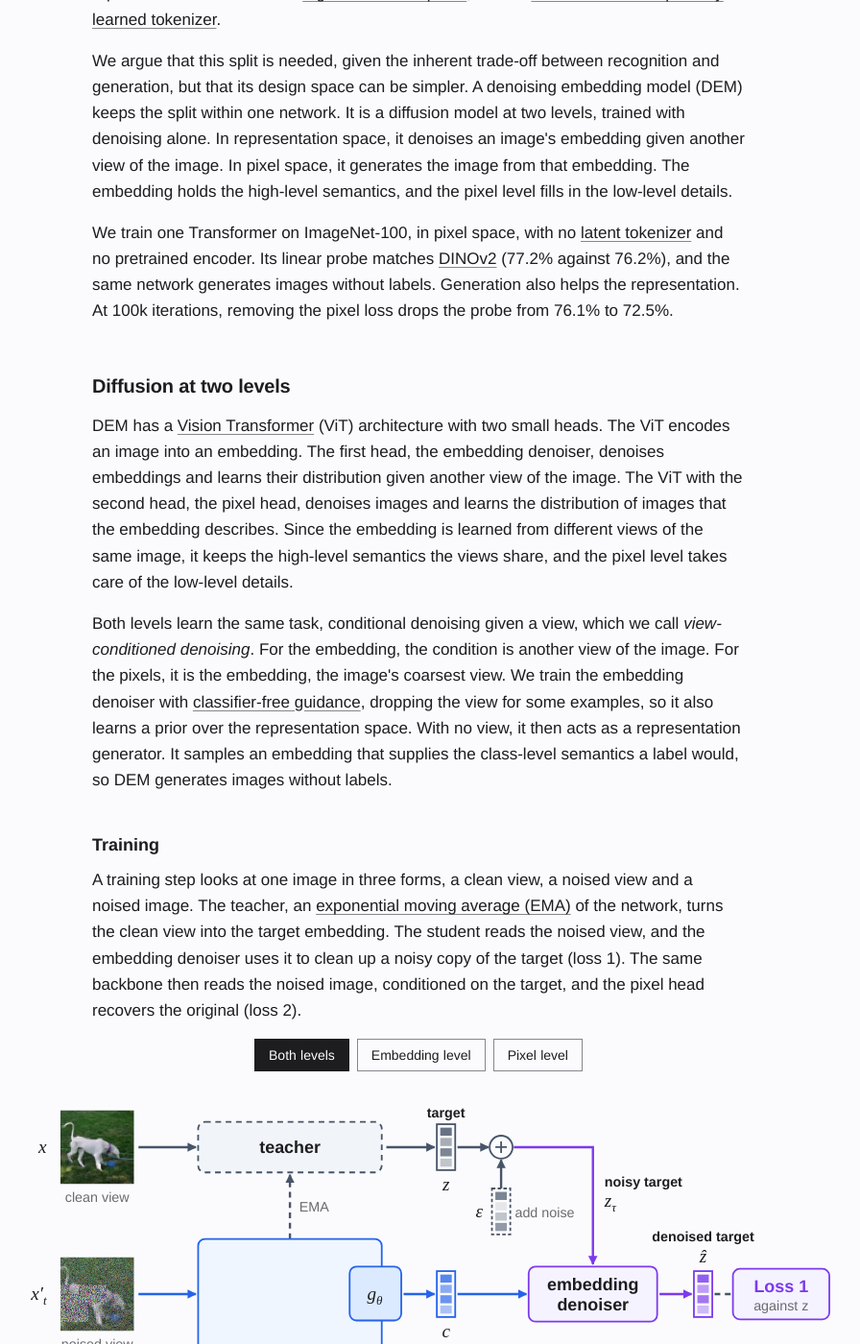
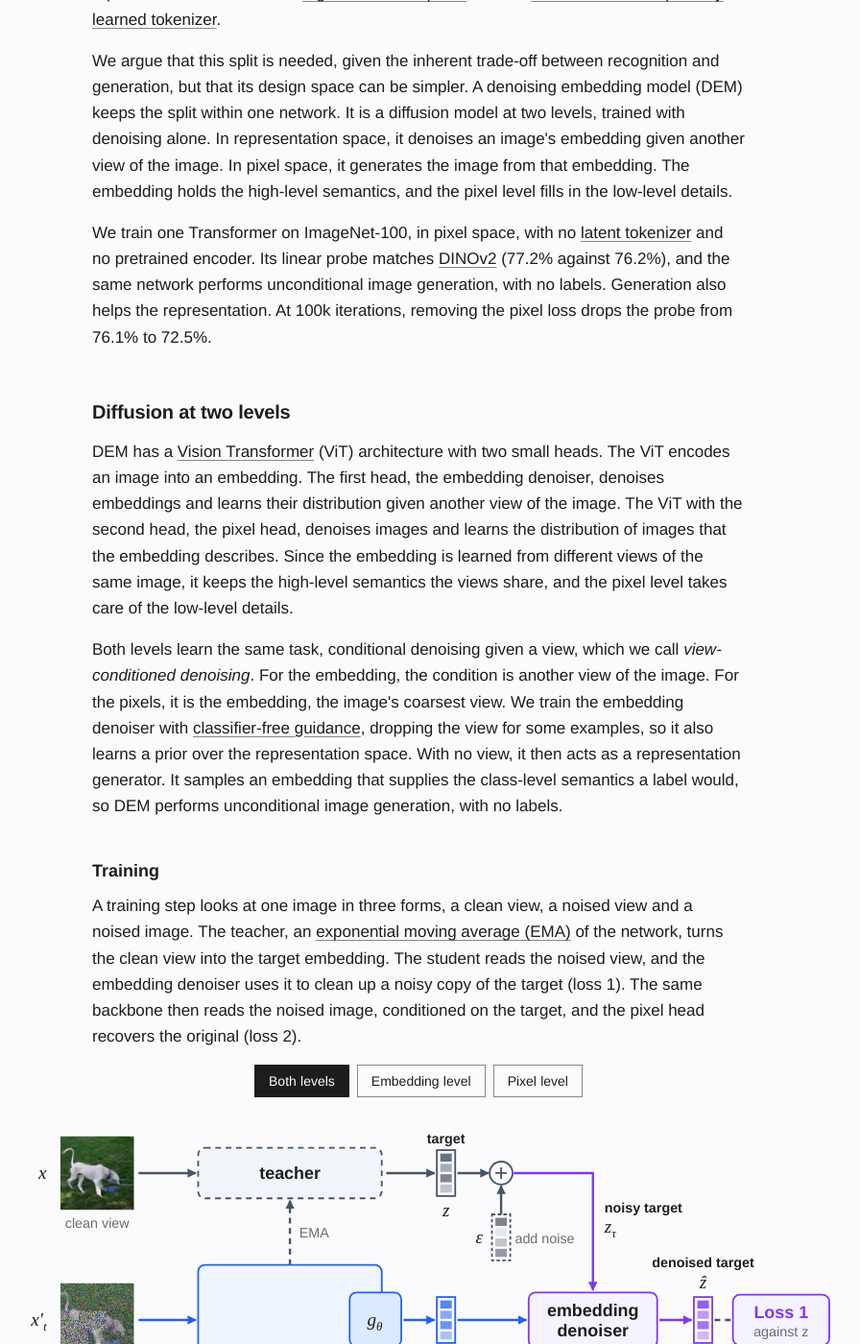
Before and after one commit to rabiulcste/rabiulcste.github.io, a Jekyll site: the page built from dem-denoising-embeddings/index.html, in a window 1280 px wide and 1400 px high, scrolled down 1367 px. Shown: the whole window at 96% size, without its empty margins (204-1100 px from the left). Built offline with Jekyll 4.4.1, drawn with Linux system fonts in a browser that asks for light colours.

Commit message:
DEM page: name unconditional generation

```diff
--- a/dem-denoising-embeddings/index.html
+++ b/dem-denoising-embeddings/index.html
@@ -255,13 +255,13 @@ bibtex: |
 <section class="intro">
     <p>Generative models learn representations that still trail those of self-supervised methods. The reason lies in what they have to encode. A model that has to redraw an image must keep its low-level details, down to the exact shade of the grass and where the frame cuts off, while a recognizer needs only the high-level semantics. So most methods learn a representation first and build <a href="https://arxiv.org/abs/2312.03701">a generator on top of it</a>, or train <a href="https://arxiv.org/abs/2211.09117">one model on a separately learned tokenizer</a>.</p>
     <p>We argue that this split is needed, given the inherent trade-off between recognition and generation, but that its design space can be simpler. A denoising embedding model (DEM) keeps the split within one network. It is a diffusion model at two levels, trained with denoising alone. In representation space, it denoises an image's embedding given another view of the image. In pixel space, it generates the image from that embedding. The embedding holds the high-level semantics, and the pixel level fills in the low-level details.</p>
-    <p>We train one Transformer on ImageNet-100, in pixel space, with no <a href="https://arxiv.org/abs/2112.10752">latent tokenizer</a> and no pretrained encoder. Its linear probe matches <a href="https://arxiv.org/abs/2304.07193">DINOv2</a> (77.2% against 76.2%), and the same network generates images without labels. Generation also helps the representation. At 100k iterations, removing the pixel loss drops the probe from 76.1% to 72.5%.</p>
+    <p>We train one Transformer on ImageNet-100, in pixel space, with no <a href="https://arxiv.org/abs/2112.10752">latent tokenizer</a> and no pretrained encoder. Its linear probe matches <a href="https://arxiv.org/abs/2304.07193">DINOv2</a> (77.2% against 76.2%), and the same network performs unconditional image generation, with no labels. Generation also helps the representation. At 100k iterations, removing the pixel loss drops the probe from 76.1% to 72.5%.</p>
 </section>
 
 <section id="method">
     <h2>Diffusion at two levels</h2>
     <p>DEM has a <a href="https://arxiv.org/abs/2010.11929">Vision Transformer</a> (ViT) architecture with two small heads. The ViT encodes an image into an embedding. The first head, the embedding denoiser, denoises embeddings and learns their distribution given another view of the image. The ViT with the second head, the pixel head, denoises images and learns the distribution of images that the embedding describes. Since the embedding is learned from different views of the same image, it keeps the high-level semantics the views share, and the pixel level takes care of the low-level details.</p>
-    <p>Both levels learn the same task, conditional denoising given a view, which we call <em>view-conditioned denoising</em>. For the embedding, the condition is another view of the image. For the pixels, it is the embedding, the image's coarsest view. We train the embedding denoiser with <a href="https://arxiv.org/abs/2207.12598">classifier-free guidance</a>, dropping the view for some examples, so it also learns a prior over the representation space. With no view, it then acts as a representation generator. It samples an embedding that supplies the class-level semantics a label would, so DEM generates images without labels.</p>
+    <p>Both levels learn the same task, conditional denoising given a view, which we call <em>view-conditioned denoising</em>. For the embedding, the condition is another view of the image. For the pixels, it is the embedding, the image's coarsest view. We train the embedding denoiser with <a href="https://arxiv.org/abs/2207.12598">classifier-free guidance</a>, dropping the view for some examples, so it also learns a prior over the representation space. With no view, it then acts as a representation generator. It samples an embedding that supplies the class-level semantics a label would, so DEM performs unconditional image generation, with no labels.</p>
     <h3>Training</h3>
     <p>A training step looks at one image in three forms, a clean view, a noised view and a noised image. The teacher, an <a href="https://arxiv.org/abs/2104.14294">exponential moving average (EMA)</a> of the network, turns the clean view into the target embedding. The student reads the noised view, and the embedding denoiser uses it to clean up a noisy copy of the target (loss 1). The same backbone then reads the noised image, conditioned on the target, and the pixel head recovers the original (loss 2).</p>
     <figure class="dem-fig dem-btnfig" id="dem-train">
```
